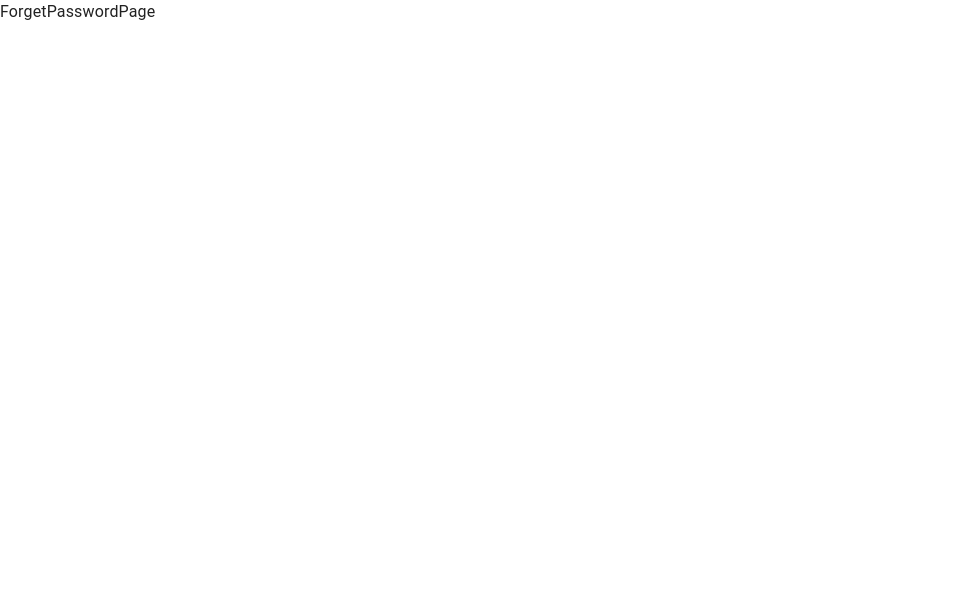
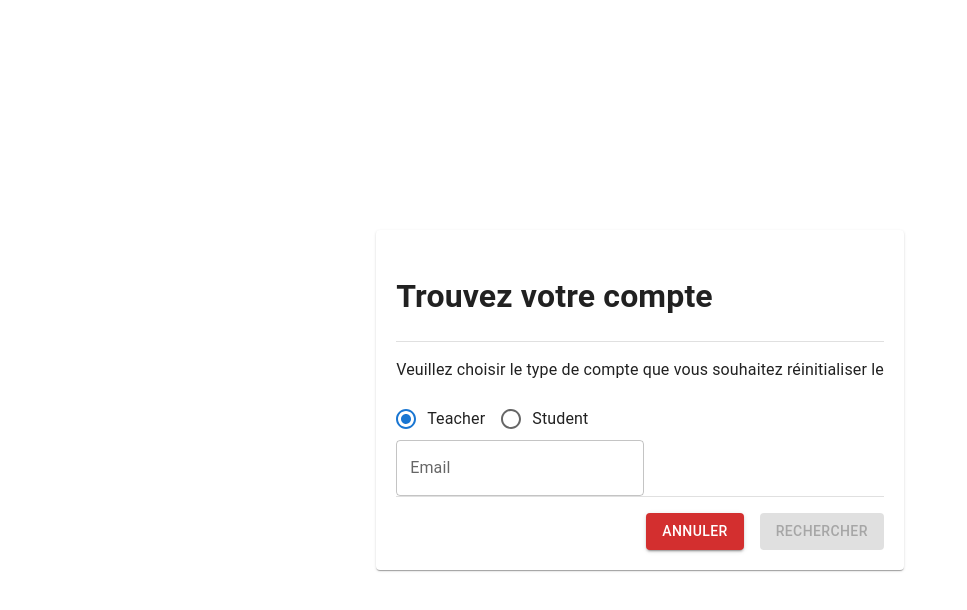
Before and after one commit to AnasHasna/campus_numerique, a React (Create React App) app in the folder frontend/: page /auth/forgetpassword in a window 1280 px wide. Shown: the top 610 px of the page, without its empty margins (0-967 px from the left). Built offline with nearby package versions, Linux system fonts and the light colour scheme.

Commit message:
add forget password page

```diff
--- a/frontend/src/pages/HomePage/AppBar.jsx
+++ b/frontend/src/pages/HomePage/AppBar.jsx
@@ -14,6 +14,7 @@ import MenuItem from "@mui/material/MenuItem";
 import AdbIcon from "@mui/icons-material/Adb";
 import { Link, useNavigate } from "react-router-dom";
 import { primaryColor } from "../../utils/colors";
+import { useSelector } from "react-redux";
 
 const pages = [
   { page: "Cours", route: "/cours" },
@@ -31,6 +32,9 @@ function AppBarHomePage() {
   const [anchorElNav, setAnchorElNav] = React.useState(null);
   const [anchorElUser, setAnchorElUser] = React.useState(null);
   const navigate = useNavigate();
+
+  // get the user from store
+  const { user } = useSelector((state) => state.auth);
 
   const handleOpenNavMenu = (event) => {
     setAnchorElNav(event.currentTarget);
@@ -55,11 +59,14 @@ function AppBarHomePage() {
   return (
     <AppBar position="static" sx={{ backgroundColor: primaryColor }}>
       <Container maxWidth="xl">
-        <Toolbar disableGutters>
+        <Toolbar
+          disableGutters
+          sx={{ display: "flex", justifyContent: "space-between" }}
+        >
           <Link to="/" style={{ textDecoration: "none", display: "flex" }}>
             <AdbIcon
               sx={{
-                display: { xs: "none", md: "flex" },
+                display: { xs: user ? "none" : "flex", md: "flex" },
                 mr: 1,
                 color: "white",
               }}
@@ -69,7 +76,7 @@ function AppBarHomePage() {
               noWrap
               sx={{
                 mr: 2,
-                display: { xs: "none", md: "flex" },
+                display: { xs: user ? "none" : "flex", md: "flex" },
                 fontFamily: "monospace",
                 fontWeight: 700,
                 letterSpacing: ".3rem",
@@ -81,7 +88,12 @@ function AppBarHomePage() {
             </Typography>
           </Link>
 
-          <Box sx={{ flexGrow: 1, display: { xs: "flex", md: "none" } }}>
+          <Box
+            sx={{
+              flexGrow: 1,
+              display: { xs: user ? "none" : "flex", md: "none" },
+            }}
+          >
             <IconButton
               size="large"
               aria-label="account of current user"
@@ -89,6 +101,7 @@ function AppBarHomePage() {
               aria-haspopup="true"
               onClick={handleOpenNavMenu}
               color="inherit"
+              sx={{ display: user ? "flex" : "none" }}
             >
               <MenuIcon />
             </IconButton>
@@ -107,7 +120,7 @@ function AppBarHomePage() {
               open={Boolean(anchorElNav)}
               onClose={handleCloseNavMenu}
               sx={{
-                display: { xs: "block", md: "none" },
+                display: { xs: user === null ? "none" : "block", md: "none" },
               }}
             >
               {pages.map((page) => (
@@ -125,7 +138,9 @@ function AppBarHomePage() {
               ))}
             </Menu>
           </Box>
-          <AdbIcon sx={{ display: { xs: "flex", md: "none" }, mr: 1 }} />
+          <AdbIcon
+            sx={{ display: { xs: user ? "flex" : "none", md: "none" }, mr: 1 }}
+          />
           <Typography
             variant="h5"
             noWrap
@@ -133,7 +148,7 @@ function AppBarHomePage() {
             href=""
             sx={{
               mr: 2,
-              display: { xs: "flex", md: "none" },
+              display: { xs: user ? "flex" : "none", md: "none" },
               flexGrow: 1,
               fontFamily: "monospace",
               fontWeight: 700,
@@ -144,7 +159,12 @@ function AppBarHomePage() {
           >
             LOGO
           </Typography>
-          <Box sx={{ flexGrow: 1, display: { xs: "none", md: "flex" } }}>
+          <Box
+            sx={{
+              flexGrow: 1,
+              display: { xs: "none", md: user === null ? "none" : "flex" },
+            }}
+          >
             {pages.map((page) => (
               <Button
                 key={page.page}
@@ -160,7 +180,7 @@ function AppBarHomePage() {
           </Box>
 
           <Box sx={{ flexGrow: 0 }}>
-            <Box display="flex">
+            <Box display={user !== null ? "none" : "flex"}>
               <Button
                 sx={{ color: "white", mr: 1 }}
                 variant="contained"
@@ -168,7 +188,7 @@ function AppBarHomePage() {
                   handleGoToRoute(e, "auth/login");
                 }}
               >
-                Login
+                Se Connecter
               </Button>
               <Button
                 sx={{ color: "white" }}
@@ -177,11 +197,10 @@ function AppBarHomePage() {
                   handleGoToRoute(e, "auth/register");
                 }}
               >
-                Sign Up
+                S'inscrire
               </Button>
             </Box>
-            <Box display="none">
-              {/**TODO: only if he is log in */}
+            <Box display={user !== null ? "flex" : "none"}>
               <Tooltip title="Open settings">
                 <IconButton onClick={handleOpenUserMenu} sx={{ p: 0 }}>
                   <Avatar alt="Remy Sharp" src="/static/images/avatar/2.jpg" />
--- a/frontend/src/pages/HomePage/HeroSectionHomePage.jsx
+++ b/frontend/src/pages/HomePage/HeroSectionHomePage.jsx
@@ -1,4 +1,5 @@
 import { Box, Button, Container, Stack, Typography } from "@mui/material";
+import { useNavigate } from "react-router-dom";
 import BgHero from "../../static/images/bghero.jpg";
 import { black, orange } from "../../utils/colors";
 
@@ -12,7 +13,7 @@ const styles = {
       left: 0,
       top: 0,
       width: "100%",
-      height: `calc(100vh - 80px)`,
+      height: `calc(100vh)`,
       opacity: { xs: 0.1, sm: 0.1, md: 0.3, lg: 1 },
       backgroundImage: `url(${BgHero})`,
       backgroundRepeat: "no-repeat",
@@ -25,13 +26,23 @@ const styles = {
     width: { xs: "100%", sm: "100%", md: "50%", lg: "35%" },
     alignItems: { xs: "center", sm: "center", md: "start" },
     textAlign: { xs: "center", sm: "center", md: "start" },
-    pt: 18,
+    pt: 10,
   },
 };
 
 function HeroSectionHomePage() {
+  const navigate = useNavigate();
+
+  const handleClickSeConnect = (e) => {
+    e.preventDefault();
+    navigate("auth/login");
+  };
+  const handleClickSinscrire = (e) => {
+    e.preventDefault();
+    navigate("auth/register");
+  };
   return (
-    <Box component="div" sx={styles.demoWrap }>
+    <Box component="div" sx={styles.demoWrap}>
       <Container>
         <Stack direction="column" spacing={1} sx={styles.demoContent}>
           <Typography variant="h3" sx={{ color: black, fontWeight: "bold" }}>
@@ -67,16 +78,18 @@ function HeroSectionHomePage() {
           <Stack direction="row" pt={7}>
             <Box>
               <Button
-                sx={{ color: "white", width: "120px", mr: "14px" }}
+                onClick={(e) => handleClickSeConnect(e)}
+                sx={{ color: "white", mr: "14px" }}
                 variant="contained"
               >
-                Login
+                Se Connecter
               </Button>
               <Button
                 sx={{ color: "black", width: "120px" }}
                 variant="outlined"
+                onClick={(e) => handleClickSinscrire(e)}
               >
-                Sign Up
+                S'inscrire
               </Button>
             </Box>
           </Stack>
--- a/frontend/src/pages/auth/forgetPaswordPage/ForgetPasswordPage.jsx
+++ b/frontend/src/pages/auth/forgetPaswordPage/ForgetPasswordPage.jsx
@@ -1,7 +1,162 @@
-import React from "react";
+import {
+  Box,
+  Button,
+  Card,
+  Divider,
+  FormControlLabel,
+  Radio,
+  RadioGroup,
+  Stack,
+  TextField,
+} from "@mui/material";
+import { ErrorMessage, Form, Formik } from "formik";
+import React, { useState } from "react";
+import { useNavigate } from "react-router-dom";
+
+const initialValuesTechear = {
+  email: "",
+};
+const initialValuesStudent = {
+  cin: "",
+};
 
 function ForgetPasswordPage() {
-  return <div>ForgetPasswordPage</div>;
+  const [typeUser, setTypeUser] = useState("Teacher");
+  const navigate = useNavigate();
+
+  const hanldeGoToLogin = () => {
+    navigate("/auth/login");
+  };
+  return (
+    <Box
+      sx={{
+        display: "flex",
+        justifyContent: "center",
+        alignItems: "center",
+        height: "100vh",
+      }}
+    >
+      <Card
+        sx={{
+          padding: "20px",
+        }}
+      >
+        <h1>Trouvez votre compte </h1>
+        <Divider />
+        <p>
+          Veuillez choisir le type de compte que vous souhaitez réinitialiser le
+        </p>
+        <Formik
+          initialValues={
+            typeUser === "Teacher" ? initialValuesTechear : initialValuesStudent
+          }
+          validate={(values) => {
+            const errors = {};
+            if (!values.email) {
+              errors.email = "Email Obligatoire";
+            }
+            if (!values.cin) {
+              errors.cin = "CIN Obligatoire";
+            }
+            return errors;
+          }}
+          onSubmit={(values, { setSubmitting }) => {
+            console.log(values);
+          }}
+        >
+          {({
+            values,
+            errors,
+            touched,
+            handleBlur,
+            handleChange,
+            handleSubmit,
+            setFieldValue,
+            resetForm,
+          }) => (
+            <Form>
+              <RadioGroup
+                row
+                aria-labelledby="demo-row-radio-buttons-group-label"
+                name="row-radio-buttons-group"
+                value={typeUser}
+                onChange={(e) => setTypeUser(e.target.value)}
+              >
+                <FormControlLabel
+                  value="Teacher"
+                  control={<Radio />}
+                  label="Teacher"
+                />
+                <FormControlLabel
+                  value="Student"
+                  control={<Radio />}
+                  label="Student"
+                />
+              </RadioGroup>
+              {typeUser === "Teacher" && (
+                <div>
+                  <TextField
+                    type="email"
+                    name="email"
+                    label="Email"
+                    error={errors.email && touched.email}
+                    onChange={(e) => {
+                      setFieldValue("email", e.target.value);
+                    }}
+                  />
+                  <ErrorMessage name="email" component="div" />
+                </div>
+              )}
+              {typeUser === "Student" && (
+                <div>
+                  <TextField
+                    type="cin"
+                    name="cin"
+                    error={errors.cin && touched.cin}
+                    label="CIN/Code Massar"
+                    helperText="Veuillez saisir votre CIN ou votre code massar"
+                    onChange={(e) => {
+                      setFieldValue("cin", e.target.value);
+                    }}
+                  />
+                  <ErrorMessage name="cin" component="div" />
+                </div>
+              )}
+              <Divider />
+              <Stack
+                direction="row"
+                spacing={2}
+                mt={2}
+                sx={{
+                  display: "flex",
+                  justifyContent: "flex-end",
+                }}
+              >
+                <Button
+                  variant="contained"
+                  color="error"
+                  onClick={hanldeGoToLogin}
+                >
+                  Annuler
+                </Button>
+                <Button
+                  variant="contained"
+                  color="primary"
+                  disabled={
+                    typeUser === "Teacher" ? !values.email : !values.cin
+                  }
+                  type="submit"
+                  onClick={() => console.log("clicked")}
+                >
+                  Rechercher
+                </Button>
+              </Stack>
+            </Form>
+          )}
+        </Formik>
+      </Card>
+    </Box>
+  );
 }
 
 export default ForgetPasswordPage;
```
